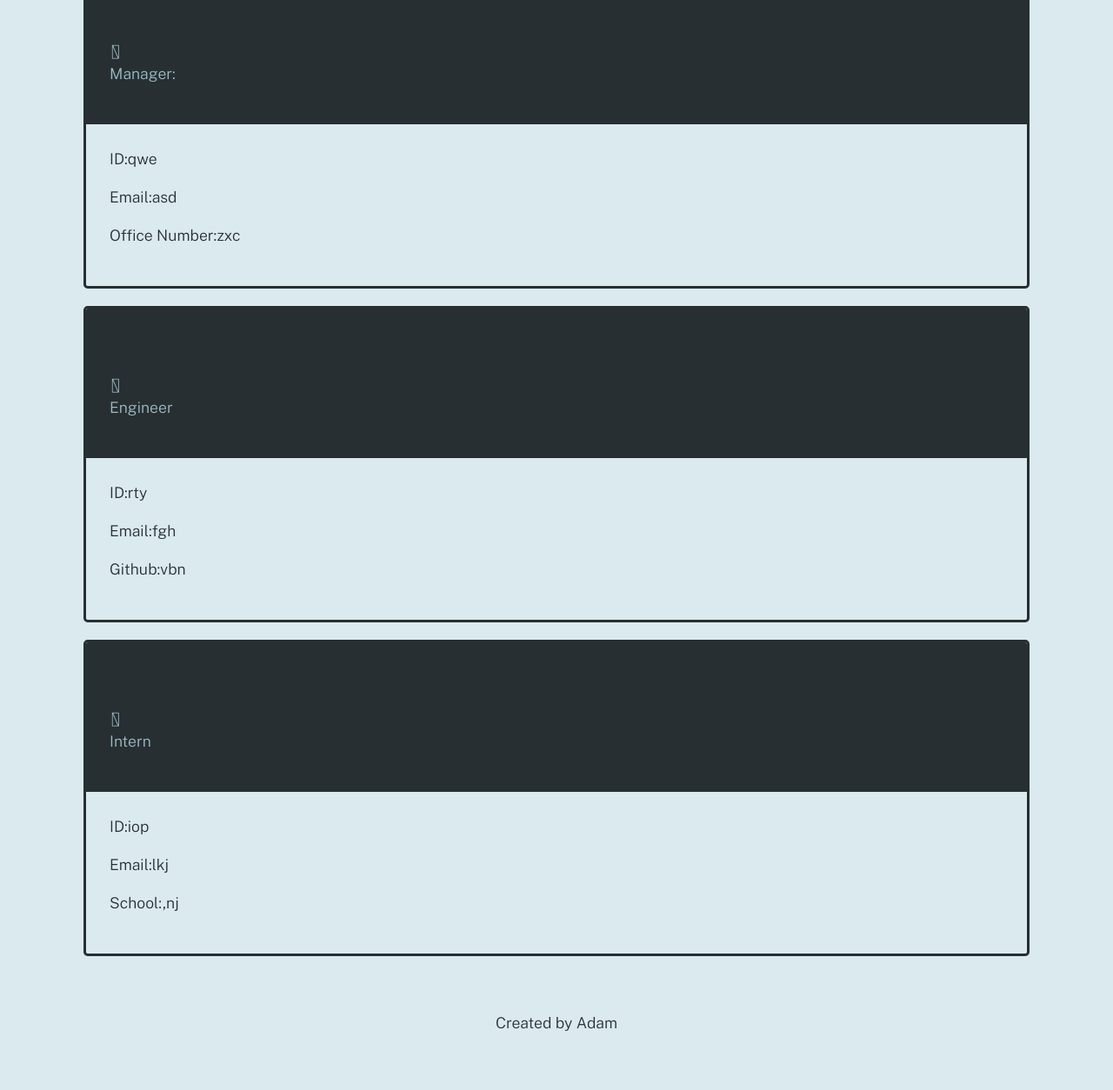
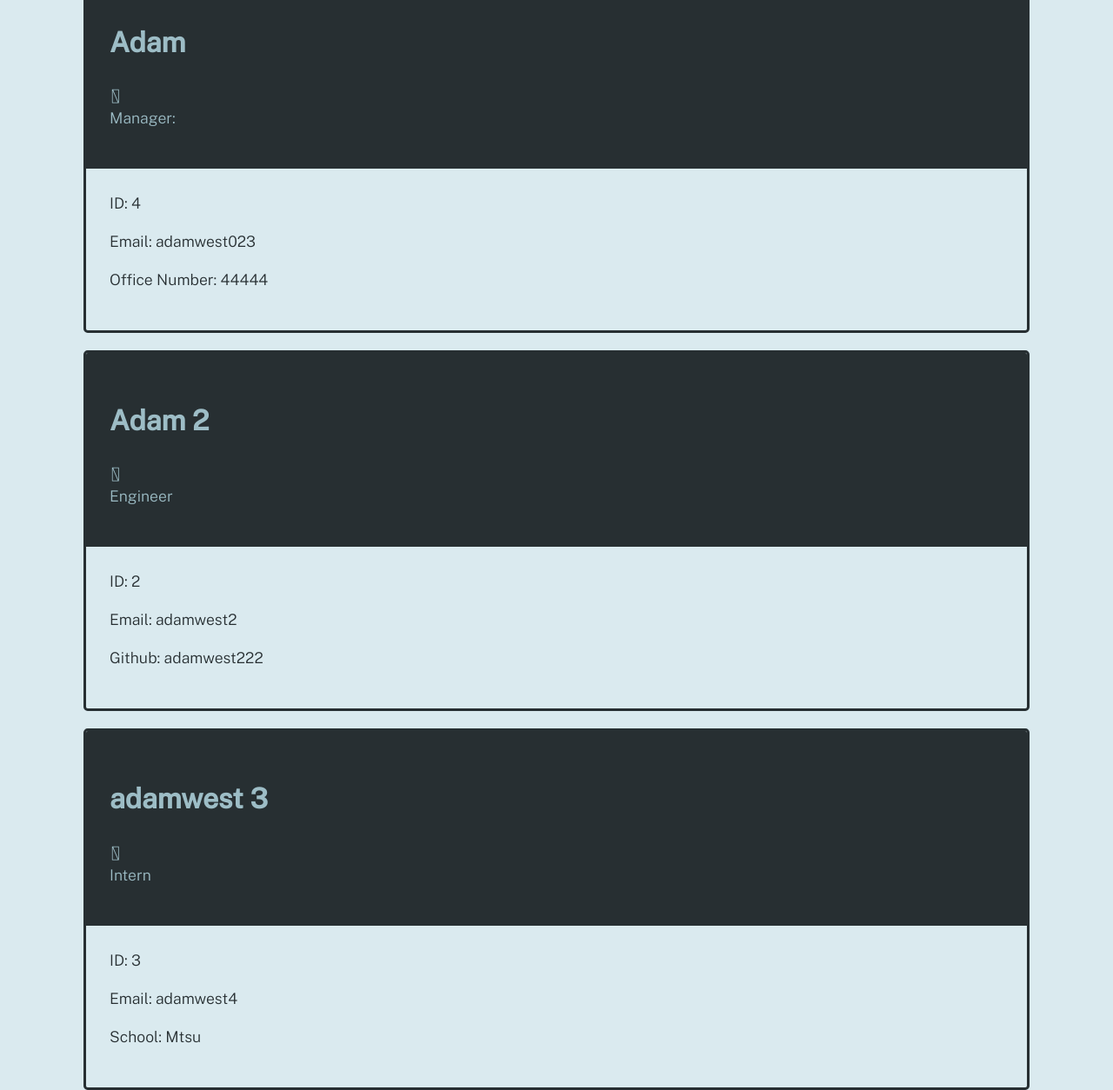
Before and after one commit to Adamwest023/Team-Profile-Generator-, a website: page employee.html in a window 1280 px wide. Shown: the part 178-1432 px from the top of the page at 87% size. Before the commit the page ends 1402 px from the top, so only its background shows below. Drawn offline with nearby package versions, Linux system fonts and the light colour scheme.

Commit message:
updated screentest video

```diff
--- a/employee.html
+++ b/employee.html
@@ -7,7 +7,7 @@
         <meta http-equiv="X-UA-Compatible" content="ie=edge">
         <link rel="stylesheet" href="https://cdnjs.cloudflare.com/ajax/libs/font-awesome/5.11.2/css/all.min.css">
         <link href="https://fonts.googleapis.com/css?family=Public+Sans:300i,300,500&display=swap" rel="stylesheet">
-        <link rel="stylesheet" href="style.css">
+        <link rel="stylesheet" href="src/style.css">
         <title>Team Portfolio</title>
     </head>
 
@@ -21,56 +21,56 @@
 
             <div class= "card">
             <div class="card-header">
-                <h2>123</h2>
+                <h2>Adam</h2>
                 <i class="fa-solid fa-mug-hot"></i>
                 <p>Manager:</p>
                 </div>
                 <div class="card-body">
                 <div>
-                <p>ID:qwe</p>
+                <p>ID: 4</p>
                 </div>
                 <div>
-                    <p>Email:asd</p>
+                    <p>Email: adamwest023</p>
                     </div>
                     <div>
-                    <p>Office Number:zxc</p>
+                    <p>Office Number: 44444</p>
                     </div>
                     </div>
                     </div>
 
         <div class= "card">
             <div class="card-header">
-                <h2>456</h2>
+                <h2>Adam 2</h2>
                 <i class="fa-solid fa-glasses"></i>
                 <p>Engineer</p>
             </div>
             <div class="card-body">
                 <div>
-                    <p>ID:rty</p>
+                    <p>ID: 2</p>
                 </div>
                 <div>
-                    <p>Email:fgh</p>
+                    <p>Email: adamwest2</p>
                 </div>
                 <div>
-                    <p>Github:vbn</p>
+                    <p>Github: adamwest222</p>
                 </div>
             </div>
         </div>
         <div class= "card">
             <div class="card-header">
-                <h2>890</h2>
+                <h2>adamwest 3</h2>
                 <i class="fa-solid fa-glasses"></i>
                 <p>Intern</p>
             </div>
             <div class="card-body">
                 <div>
-                    <p>ID:iop</p>
+                    <p>ID: 3</p>
                 </div>
                 <div>
-                    <p>Email:lkj</p>
+                    <p>Email: adamwest4</p>
                 </div>
                 <div>
-                    <p>School:,nj</p>
+                    <p>School: Mtsu</p>
                 </div>
             </div>
         </div>
--- a/src/style.css
+++ b/src/style.css
@@ -28,7 +28,6 @@
   }
 
   h1,
-  h2,
   h3,
   h4,
   h5,
```
Also changed, not shown: src/page.template.js (+10 -10 lines), 1 other file.
